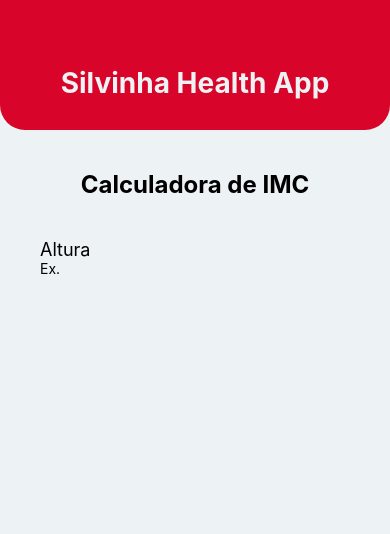
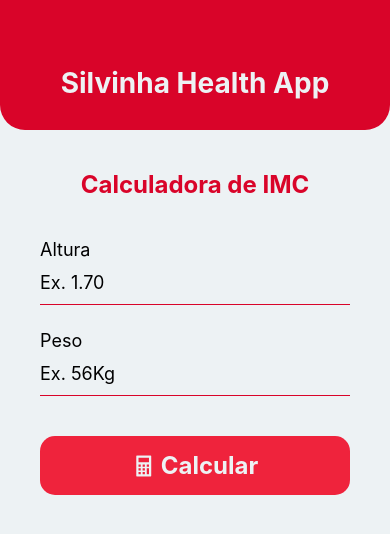
Before and after one commit to CapivaraCar1oca/SilvinhaHealthApp, a React Native app in the folder SilvinhaHealthApp/: screen / in a window 390 px wide. Shown: the top 534 px of the page. Built offline with nearby package versions, Linux system fonts and the light colour scheme.

Commit message:
Calcular = Oreia

```diff
--- a/SilvinhaHealthApp/App.js
+++ b/SilvinhaHealthApp/App.js
@@ -1,5 +1,6 @@
 import { StatusBar } from 'expo-status-bar';
-import { StyleSheet, Text, View, SafeAreaView, TextInput} from 'react-native';
+import { StyleSheet, Text, View, SafeAreaView, TextInput, TouchableOpacity} from 'react-native';
+import Ionicons from "@expo/vector-icons/Ionicons";
 
 export default function App() {
   return (
@@ -14,10 +15,27 @@
           <Text style={styles.label}>Altura</Text>
           <TextInput
             style={styles.input}
-            placeholder='Ex.'
+            placeholder='Ex. 1.70'
             keyboardType='numeric'
           ></TextInput>
         </View>
+
+        <View style={{ marginTop: 25 }}>
+          <Text style={styles.label}>Peso</Text>
+          <TextInput
+            style={styles.input}
+            placeholder='Ex. 56Kg'
+            keyboardType='numeric'
+          ></TextInput>
+        </View>
+
+        <TouchableOpacity
+          style={styles.button}
+          onPress={() => alert("OREIIAAAAAAAAAAAA")}
+        >
+          <Ionicons name="calculator-sharp" size={24} color="#edf2f4" />
+          <Text style={styles.text}>Calcular</Text>
+        </TouchableOpacity>
 
       </View>
       <StatusBar style='light' />
@@ -48,14 +66,14 @@
   content:{
     flex: 1,
     padding: 40,
-    widht:'100%',
+    width:'100%',
     backgroundColor:'EDF2F4'
 
   },
   subtitle:{
     textAlign: 'center',
     fontSize: 24,
-    color:'D90429',
+    color:'#D90429',
     fontWeight:'bold',
     marginBottom: 40,
   },
@@ -63,11 +81,29 @@
     color: '#000',
     fontSize: 18,
   },
-  Input:{
+  input:{
     height: 45,
-    widht:'100%',
+    width:'100%',
     fontSize: 18,
-    borderColor: 'D90429',
-    borderBottomWidht: 1
+    borderColor: '#D90429',
+    borderBottomWidth: 1,
+  },
+
+  button: {
+    width: '100%',
+    paddingVertical: 15,
+    flexDirection: 'row',
+    justifyContent: 'center',
+    alignItems: 'center',
+    backgroundColor: '#ef233c',
+    borderRadius: 15,
+    marginTop: 40,
+    marginbottom: 10,
+  },
+  text: {
+    color: '#edf2f4',
+    fontSize: 24,
+    fontWeight: 'bold',
+    marginLeft: 5,
   }
 });
```
